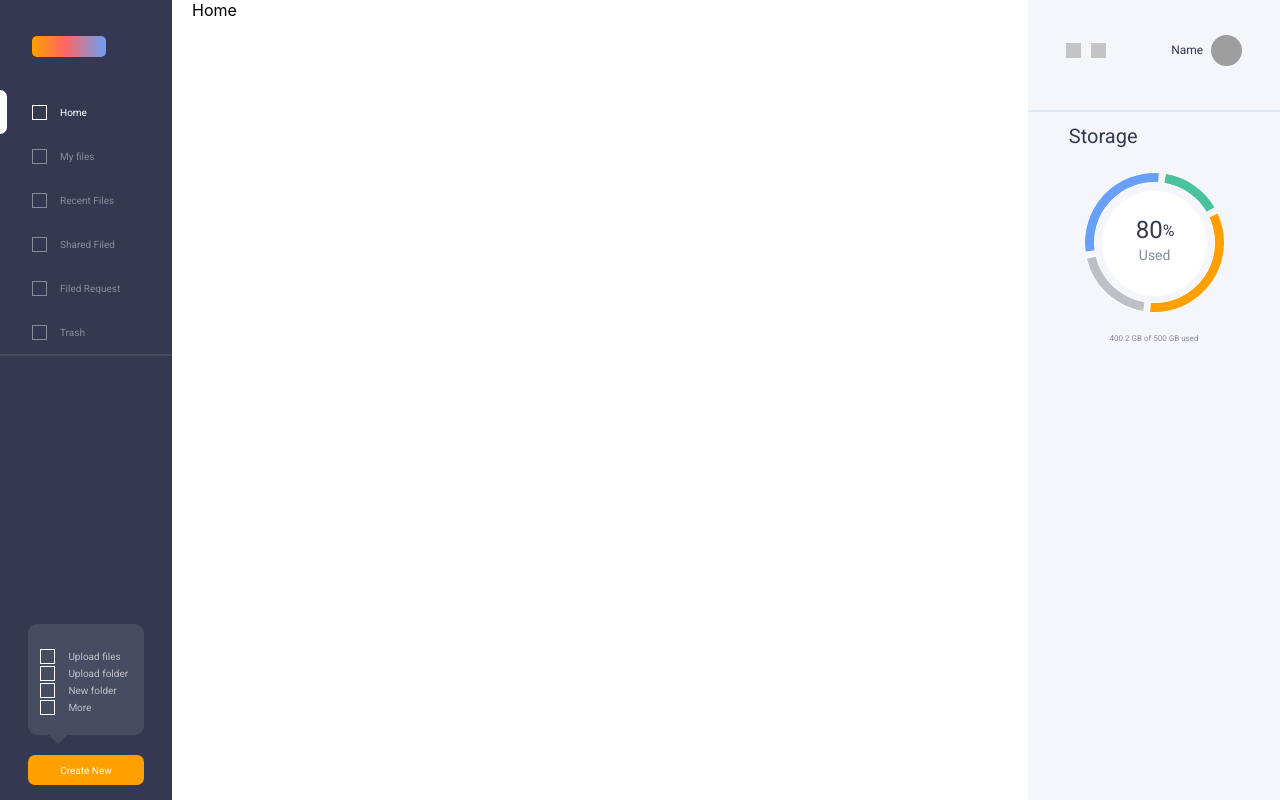
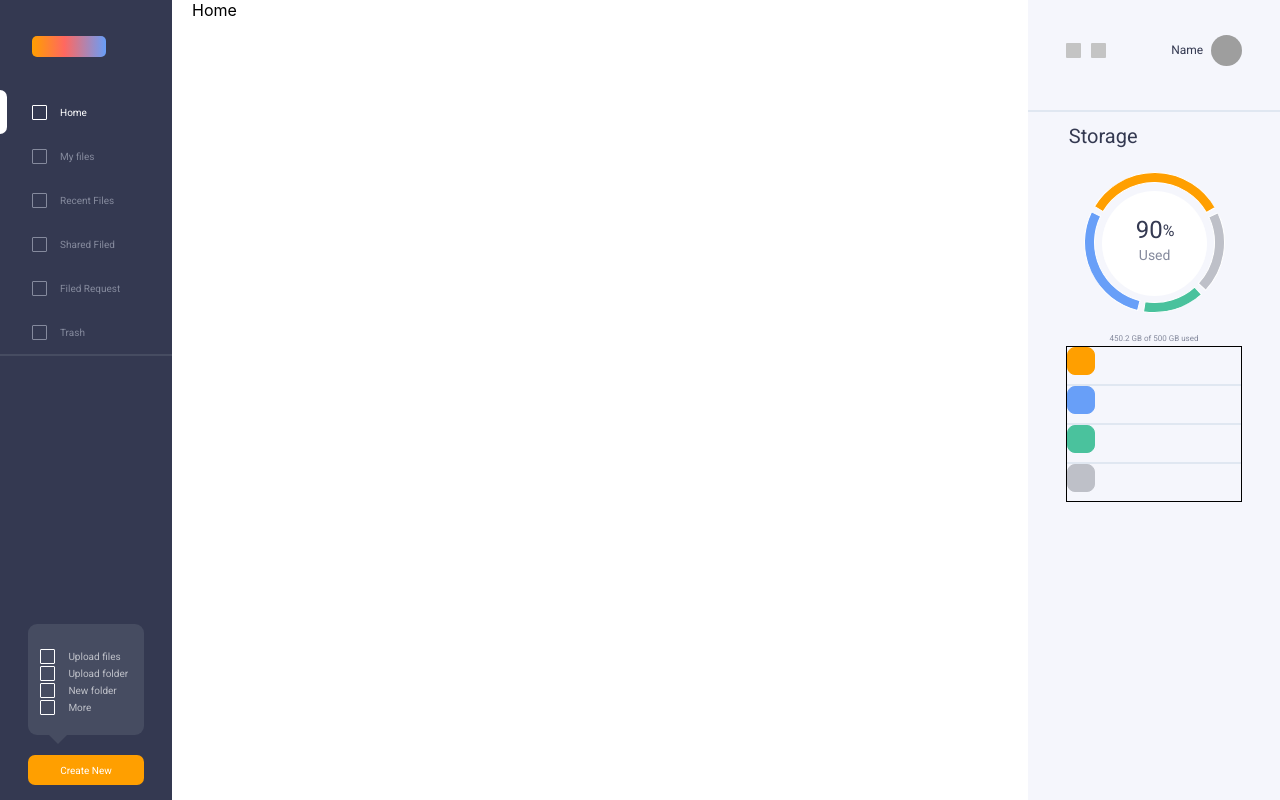
Before and after one commit to gerardotamo/Nerdery-Layout-Challenge, a React (Create React App) app: page / in a window 1280 px wide. Built offline with nearby package versions, Linux system fonts and the light colour scheme; grey boxes are pictures that could not be loaded.

Commit message:
feat: add interface for data into aside bar

```diff
--- a/src/components/Rectangule/Rectangule.tsx
+++ b/src/components/Rectangule/Rectangule.tsx
@@ -5,6 +5,7 @@ export const Rectangule = styled("div") <{
     backgroundColor: string,
     height: number,
     width: number,
+    borderRadius: number
 }>`
     box-sizing: border-box;
     width: ${props => props.width}px;
@@ -12,4 +13,5 @@ export const Rectangule = styled("div") <{
     border: 1px solid ${props => props.borderColor};
     margin-right: 10px;
     background-color: ${props => props.backgroundColor};
+    border-radius: ${props => props.borderRadius}px;
 `;
--- a/src/components/StorageDetail/StorageDetail.tsx
+++ b/src/components/StorageDetail/StorageDetail.tsx
@@ -1,6 +1,22 @@
 
-export const StorageDetail = () => {
-  return (
-    <div>StorageDetail</div>
-  )
+import { BaseColor } from '../../config/color'
+import { Divider } from '../../config/Divider'
+import { Data } from '../../interfaces/data'
+import { Rectangule } from '../Rectangule/Rectangule'
+import * as style from './style'
+
+interface Props {
+    data: Data
 }
+export const StorageDetail = ({ data }: Props) => {
+    return (
+        <style.Content>
+            <style.Content style={{ marginBottom: '9px' }}>
+                <Rectangule backgroundColor={data.color} borderRadius={8}
+                    borderColor={data.color} height={28} width={28}
+                />
+            </style.Content>
+
+        </style.Content>
+    )
+}
--- /dev/null
+++ b/src/components/StorageDetail/style.tsx
@@ -0,0 +1,7 @@
+import styled from "styled-components";
+
+export const Content = styled.div`
+    display: flex;
+    flex-direction: row;
+    justify-content: space-between;
+`;
--- a/src/components/aside/Aside.tsx
+++ b/src/components/aside/Aside.tsx
@@ -1,29 +1,44 @@
 import { BaseColor } from '../../config/color';
 import { Divider } from '../../config/Divider';
+import { Data } from '../../interfaces/data';
 import { PieGrafic } from '../PieGrafic/PieGrafic';
 import { Rectangule } from '../Rectangule/Rectangule';
+import { StorageDetail } from '../StorageDetail/StorageDetail';
 import { Text } from '../Text/Text';
 import * as style from './style';
 
 const Aside = () => {
   const spaceTotal: number = 500;
 
-  const data = [
-    { name: 'Documents', value: 150, files: 720, space: 150, color: BaseColor.greenPrimaryColor },
+  const data: Data[] = [
+    { name: 'Documents', value: 150, files: 720, space: 75, color: BaseColor.greenPrimaryColor },
     { name: 'Documents', value: 300, files: 720, space: 125, color: BaseColor.bluePrimaryColor },
-    { name: 'Documents', value: 200, files: 720, space: 75, color: BaseColor.secondaryGrayColor },
-    { name: 'Documents', value: 350, files: 720, space: 50.2, color: BaseColor.orangePrimaryColor },
+    { name: 'Documents', value: 200, files: 720, space: 50.2, color: BaseColor.secondaryGrayColor },
+    { name: 'Documents', value: 350, files: 720, space: 200, color: BaseColor.orangePrimaryColor },
   ];
 
   const sum: number = data.reduce((accumulator, item) => { return accumulator + item.space }, 0)
   const percent: number = ((sum / spaceTotal) * 100 | 0);
 
+  function compare(a: Data, b: Data) {
+    if (a.space > b.space) {
+      return -1;
+    }
+    if (a.space < b.space) {
+      return 1;
+    }
+    return 0;
+  }
+
+
   return (
     <style.Content color={BaseColor.fieldColor}>
       <style.View>
         <div style={{ display: 'flex' }}>
-          <Rectangule backgroundColor={BaseColor.grayColor} borderColor='transparent' height={15} width={15} />
-          <Rectangule backgroundColor={BaseColor.grayColor} borderColor='transparent' height={15} width={15} />
+          <Rectangule backgroundColor={BaseColor.grayColor} borderRadius={1}
+            borderColor='transparent' height={15} width={15} />
+          <Rectangule backgroundColor={BaseColor.grayColor}
+            borderColor='transparent' height={15} width={15} borderRadius={1} />
         </div>
         <div style={{ display: 'flex', alignItems: 'center' }}>
           <Text color={BaseColor.primaryColor} size={12}>Name</Text>
@@ -50,6 +65,21 @@ const Aside = () => {
             {sum} GB of 500 GB used
           </Text>
         </div>
+        <div style={{ border: '1px solid black' }}>
+          {
+            data.sort(compare).map((item, index) => {
+              const flag: boolean = index === data.length -1;
+              return (
+                <>
+                  <StorageDetail data={item} key={index} />
+                  {
+                    !flag && <Divider color={BaseColor.dividerFieldColor} />
+                  }
+                </>
+              )
+            })
+          }
+        </div>
       </style.ViewDetail>
 
 
--- a/src/components/list/List.tsx
+++ b/src/components/list/List.tsx
@@ -24,7 +24,8 @@ const List = ({ options, position = -1 }: Props) => {
                                 !position &&
                                 <style.SelectRectangule color={position === index ? BaseColor.whiteColor : 'transparent'} />
                             }
-                            <Rectangule backgroundColor='transparent' borderColor={!position ? color : 'white'} height={15} width={15}/>
+                            <Rectangule backgroundColor='transparent' borderRadius={1}
+                            borderColor={!position ? color : 'white'} height={15} width={15}/>
                             <Text color={!position ? color : BaseColor.secondaryGrayColor } size={10}>
                                 {item}
                             </Text>
--- /dev/null
+++ b/src/interfaces/data.tsx
@@ -0,0 +1,8 @@
+export interface Data {
+    name: string,
+    value: number,
+    color: string,
+    files: number,
+    space: number
+
+}
```
